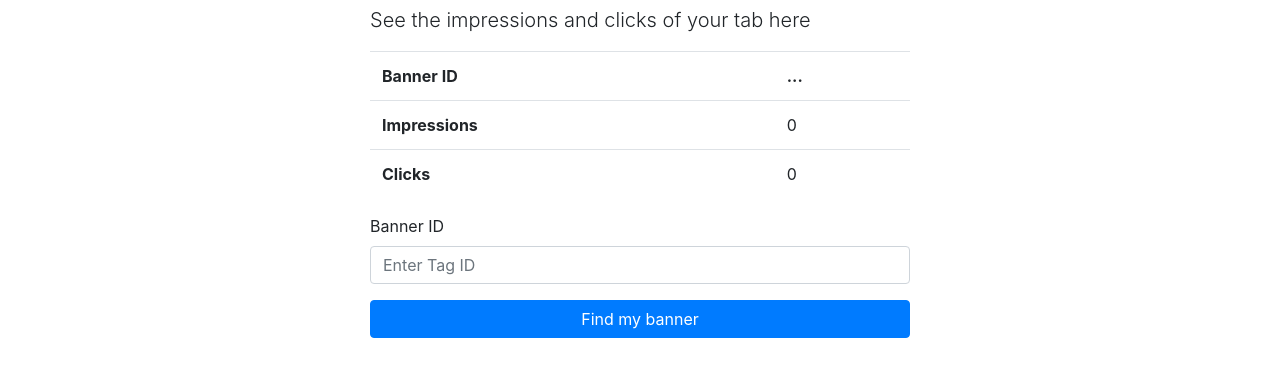
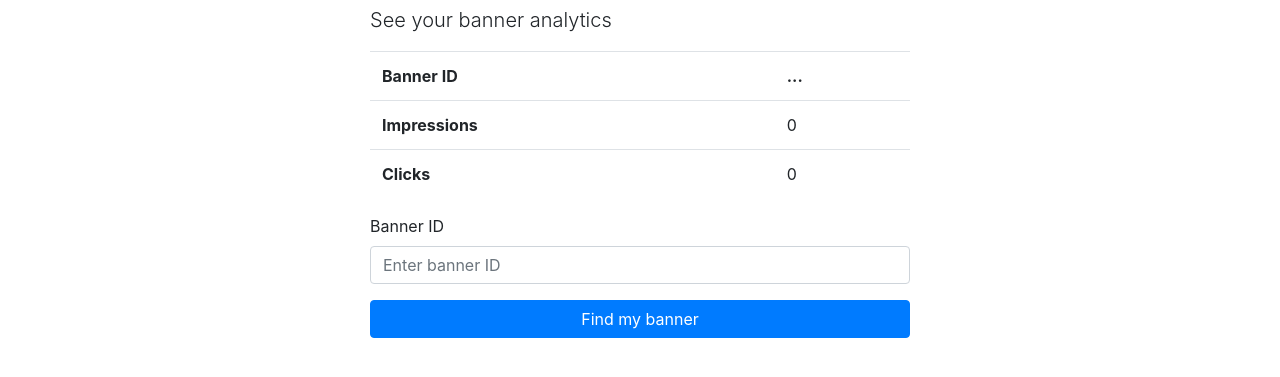
Before and after one commit to botv/charitybanner.org, a website built with webpack: page docs/analytics.html in a window 1280 px wide. Shown: the part 499-876 px from the top of the page. Built offline with nearby package versions, Linux system fonts and the light colour scheme.

Commit message:
ui updates

```diff
--- a/docs/analytics.html
+++ b/docs/analytics.html
@@ -39,7 +39,7 @@
 				<div class="col-3"></div>
 				<div class="col-6">
 					<h1 class="mt-5">Banner tag analytics</h1>
-					<p class="lead">See the impressions and clicks of your tab here</p>
+					<p class="lead">See your banner analytics</p>
 				</div>
 				<div class="col-3"></div>
 			</div>
@@ -68,7 +68,7 @@
 						<div class="form-group">
 							<label for="bannerIdInput" id="projectLabel">Banner ID</label>
 							<div class="input-group">
-								<input type="text" class="form-control" placeholder="Enter Tag ID" id="bannerIdInput" required autocomplete="off">
+								<input type="text" class="form-control" placeholder="Enter banner ID" id="bannerIdInput" required autocomplete="off">
 							</div>
 							<ul class="list-group" id="searchResults"></ul>
 						</div>
```
